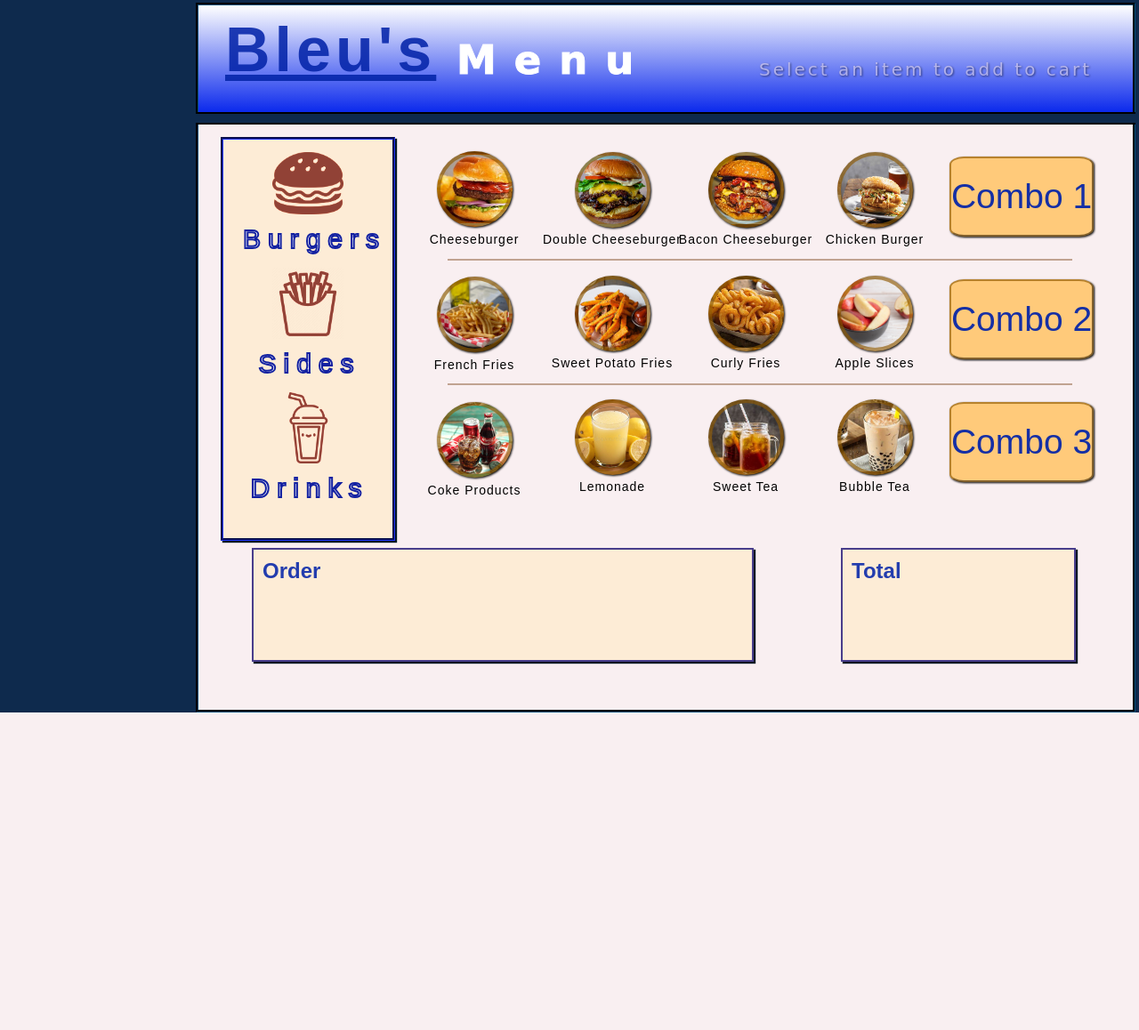
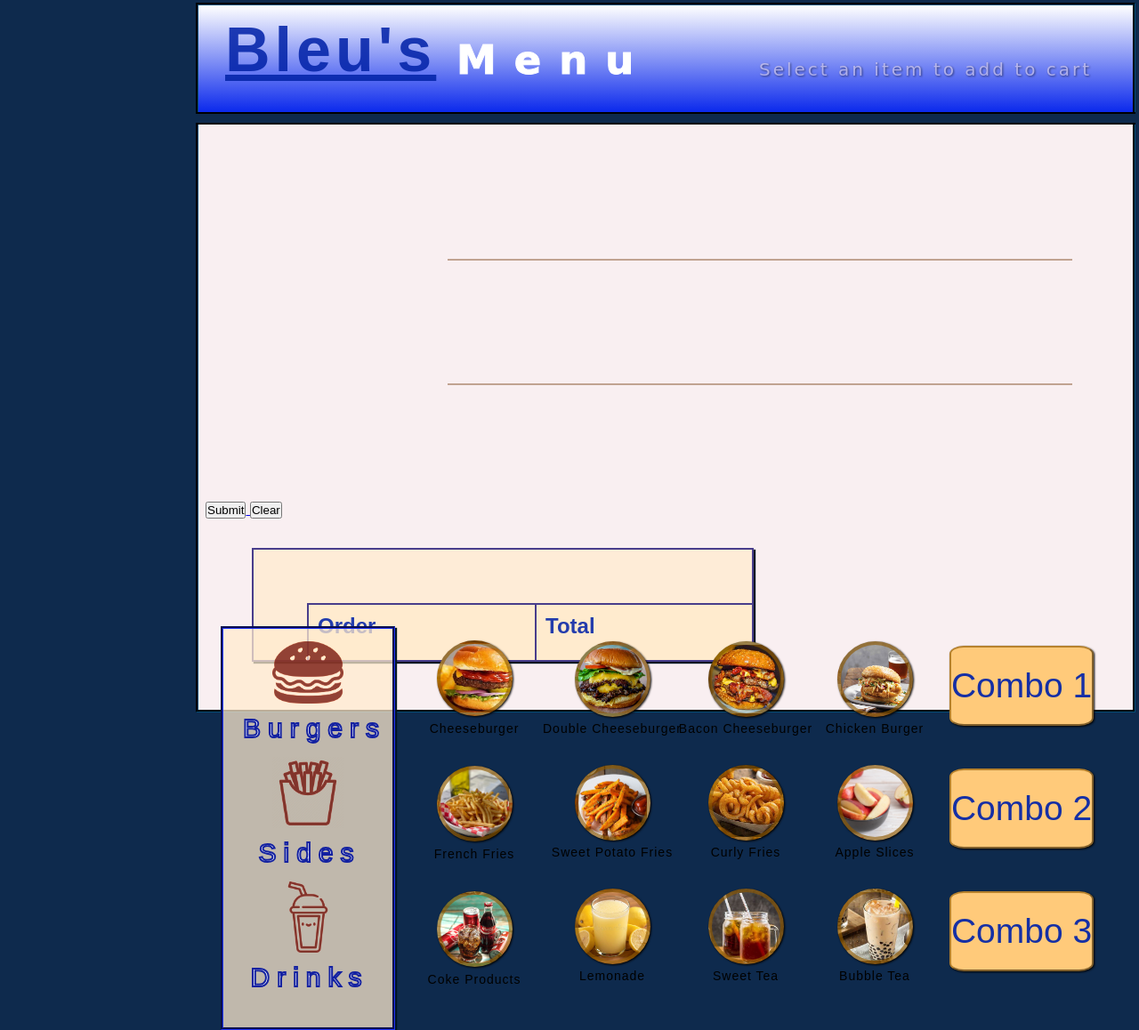
Before and after one commit to GMj86/flaskapp-borger, a Flask app: page / in a window 1280 px wide; the page is wider, and only the part inside the window is pictured. Shown: that part at 89% size. Before the commit the page ends 801 px from the top of that part, so only its background shows below. Run offline with Flask 2, Linux system fonts and the light colour scheme.

Commit message:
Update some.html

```diff
--- a/templates/some.html
+++ b/templates/some.html
@@ -30,6 +30,13 @@
                 </div>
             </div>
             <div class="cartbox">
+                <a href="anotherpage.html">
+                <button class="button1">Submit</button>
+                </a>
+                <a href="anotherpage.html">
+                <button class="button2">Clear</button>
+                </a>
+            <div class="cart">
                 <div class="cart">
                     <h2>Order</h2>
                     <div class="cartitems">
```
